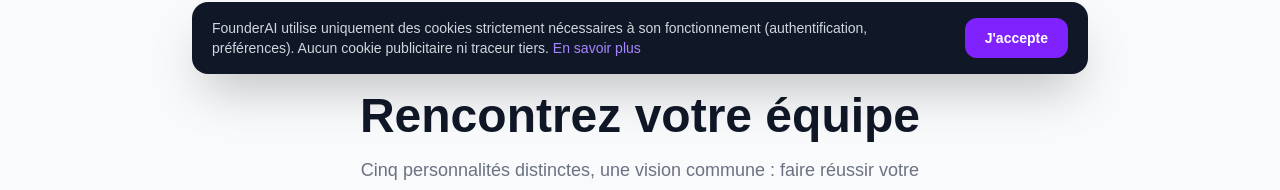
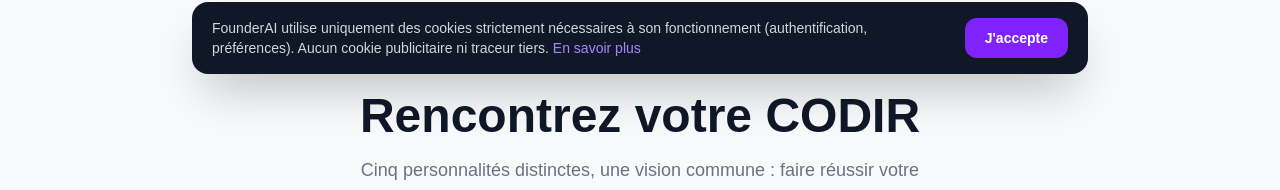
Before and after one commit to tpnhgk9259-gif/Founder-AI, a Next.js app: page / in a window 1280 px wide. Shown: the part 702-892 px from the top of the page. Built offline with nearby package versions, Linux system fonts and the light colour scheme.

Commit message:
Landing : Rencontrez votre équipe → Rencontrez votre CODIR
Co-Authored-By: Claude Opus 4.6 (1M context) <noreply@anthropic.com>

```diff
--- a/app/page.tsx
+++ b/app/page.tsx
@@ -182,7 +182,7 @@ export default function Home() {
         <div className="max-w-6xl mx-auto">
           <div className="text-center mb-16">
             <h2 className="text-4xl md:text-5xl font-black text-gray-900 mb-4">
-              Rencontrez votre équipe
+              Rencontrez votre CODIR
             </h2>
             <p className="text-lg text-gray-500 max-w-xl mx-auto">
               Cinq personnalités distinctes, une vision commune : faire
```
